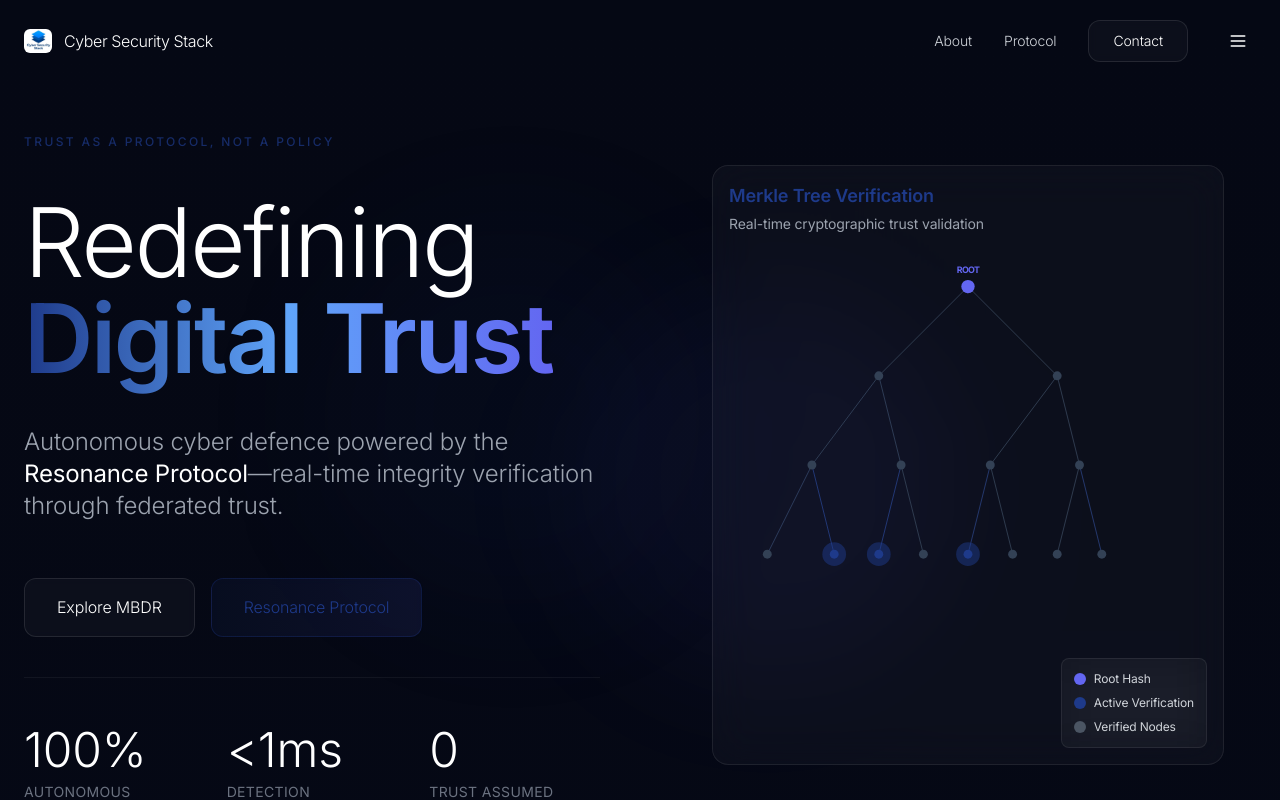
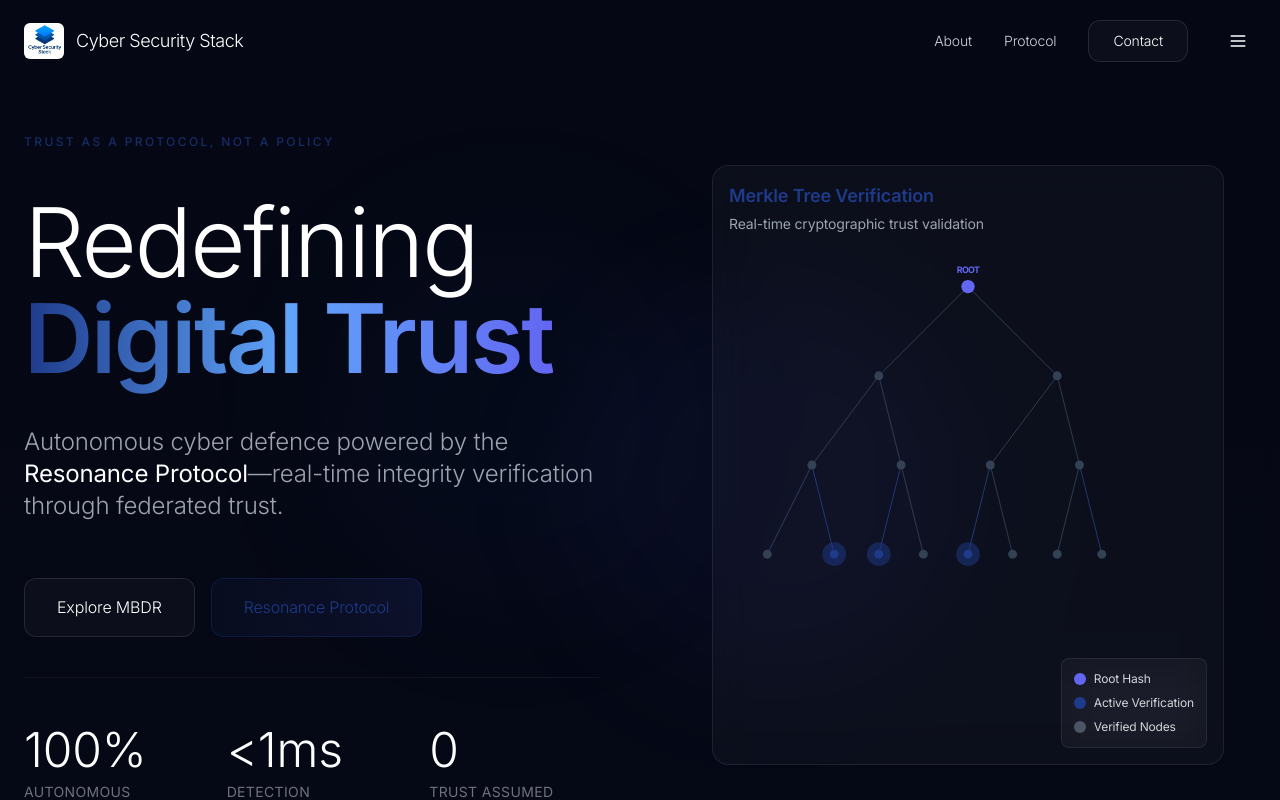
Before and after one commit to DevanshM1211/Cybersecurity-Stack-Website, a Next.js app: page / in a window 1280 px wide. Shown: the top 800 px of the page. Built offline with nearby package versions, Linux system fonts and the light colour scheme.

Commit message:
Increase logo size from 28px to 40px for better visibility

```diff
--- a/components/Navbar.tsx
+++ b/components/Navbar.tsx
@@ -61,7 +61,7 @@ const Navbar = () => {
     >
       <div className="container mx-auto px-6 py-5 max-w-7xl">
         <div className="flex items-center justify-between">
-          {/* Logo - Ultra Minimal */}
+          {/* Logo - Visible & Clean */}
           <motion.a
             href="#top"
             whileHover={{ opacity: 0.8 }}
@@ -71,19 +71,19 @@ const Navbar = () => {
               <Image
                 src="/Logo.png"
                 alt="Cyber Security Stack logo"
-                width={28}
-                height={28}
+                width={40}
+                height={40}
                 priority
                 className="rounded-md"
                 onError={() => setImgError(true)}
               />
             ) : (
-              <div className="w-7 h-7 rounded-md bg-gradient-to-br from-cyber-blue to-cyber-purple flex items-center justify-center text-white font-bold text-xs">
+              <div className="w-10 h-10 rounded-md bg-gradient-to-br from-cyber-blue to-cyber-purple flex items-center justify-center text-white font-bold text-sm">
                 CSS
               </div>
             )}
             <div className="flex flex-col leading-tight">
-              <span className="text-base font-light text-white tracking-tight">
+              <span className="text-lg font-light text-white tracking-tight">
                 Cyber Security Stack
               </span>
             </div>
```
